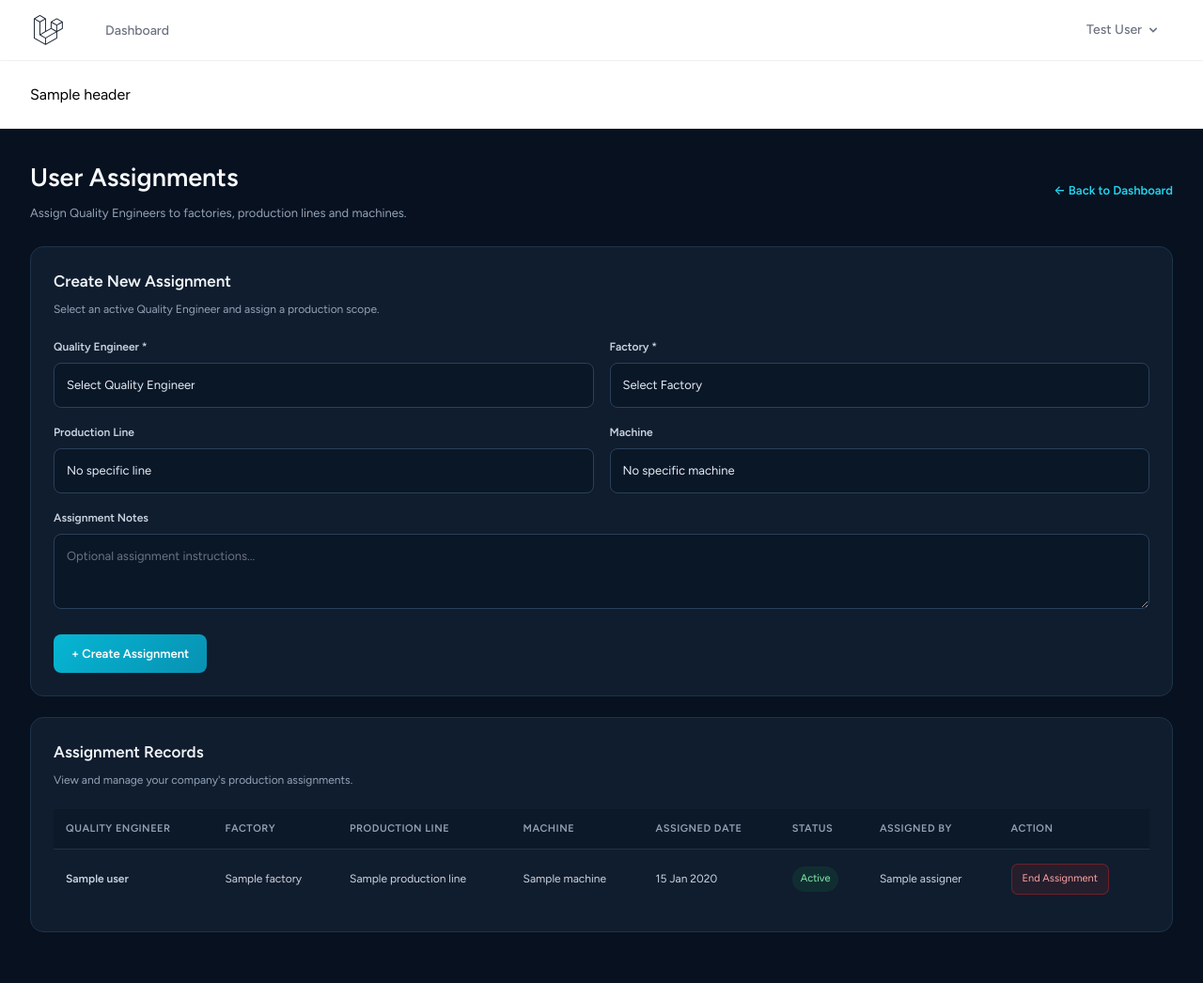
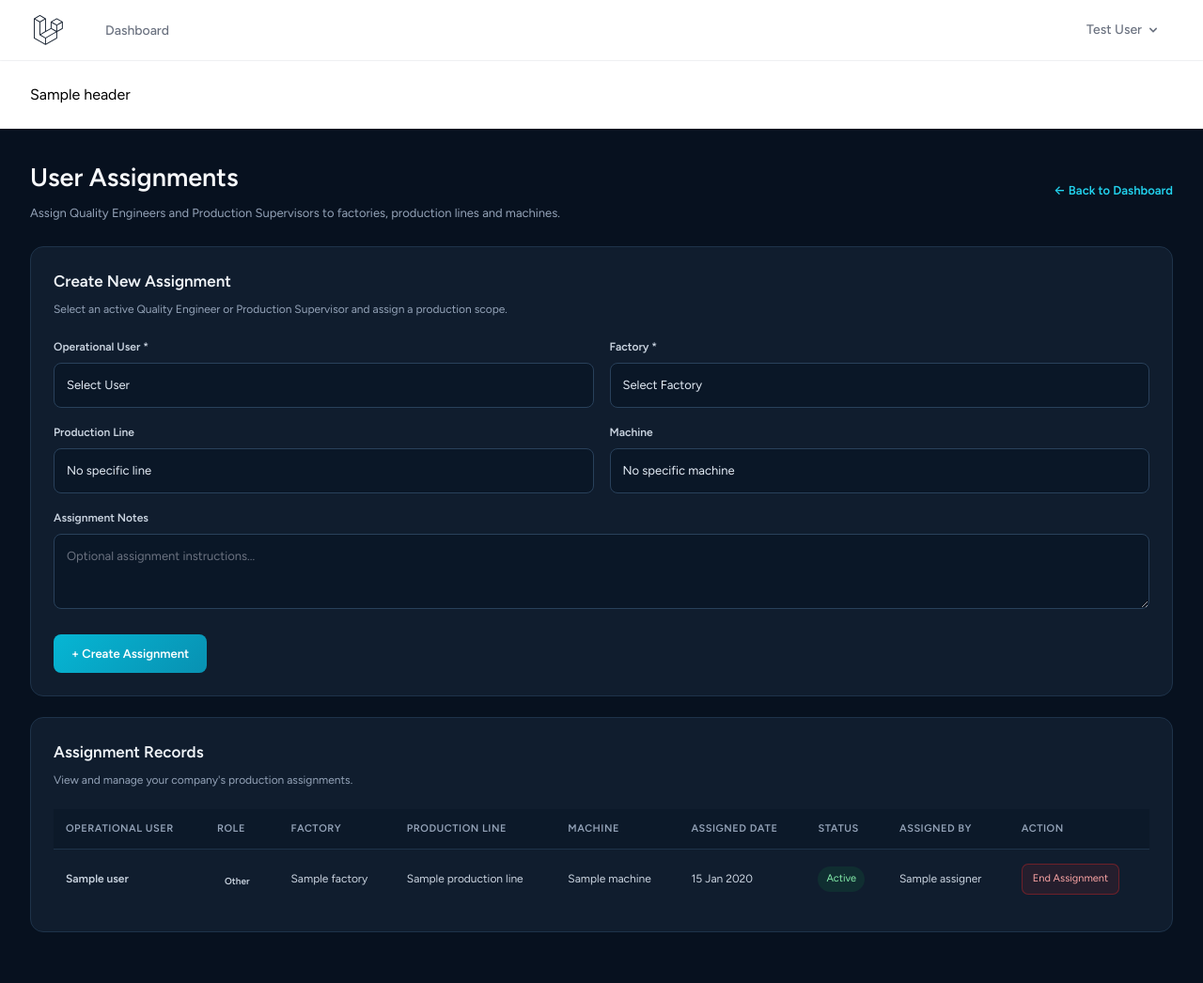
Before and after one commit to shifat-ullah769/QualiForge-AI, a Laravel app: template resources/views/company-admin/assignments/index.blade.php in a window 1280 px wide. Shown: the whole page at 94% size. Run offline with Laravel 12, Linux system fonts and the light colour scheme; a user stored in the database is signed in; data comes from the database, SQL or seed files in the repository; tables that the repository leaves empty hold one stand-in row (values such as "Sample post"); the template is opened without the code that fills it: most values are stand-ins (such as "Sample title", 1, 10 or a date in 2020); style sheets or scripts are compiled from the project's sources.

Commit message:
User assignment updated

```diff
--- a/resources/views/company-admin/assignments/index.blade.php
+++ b/resources/views/company-admin/assignments/index.blade.php
@@ -137,7 +137,7 @@
 
             .qf-as-table {
                 width: 100%;
-                min-width: 900px;
+                min-width: 1000px;
                 border-collapse: collapse;
             }
 
@@ -174,6 +174,25 @@
                 color: #cbd5e1;
             }
 
+            .qf-as-role {
+                display: inline-block;
+                margin-top: 5px;
+                padding: 4px 8px;
+                border-radius: 5px;
+                font-size: 10px;
+                font-weight: 600;
+            }
+
+            .qf-as-role.qe {
+                background: rgba(34,211,238,.12);
+                color: #67e8f9;
+            }
+
+            .qf-as-role.ps {
+                background: rgba(168,85,247,.13);
+                color: #c4b5fd;
+            }
+
             .qf-as-end-btn {
                 padding: 7px 11px;
                 border: 1px solid rgba(220,38,38,.4);
@@ -204,7 +223,7 @@
             <div class="qf-as-header">
                 <div>
                     <h1>User Assignments</h1>
-                    <p>Assign Quality Engineers to factories, production lines and machines.</p>
+                    <p>Assign Quality Engineers and Production Supervisors to factories, production lines and machines.</p>
                 </div>
 
                 <a href="{{ route('dashboard') }}" class="qf-as-back">
@@ -238,7 +257,7 @@
             <div class="qf-as-card">
                 <h2>Create New Assignment</h2>
                 <p class="qf-as-description">
-                    Select an active Quality Engineer and assign a production scope.
+                    Select an active Quality Engineer or Production Supervisor and assign a production scope.
                 </p>
 
                 <form method="POST" action="{{ route('company-admin.assignments.store') }}">
@@ -247,13 +266,15 @@
                     <div class="qf-as-grid">
 
                         <div class="qf-as-field">
-                            <label>Quality Engineer *</label>
+                            <label>Operational User *</label>
                             <select name="user_id" required>
-                                <option value="">Select Quality Engineer</option>
+                                <option value="">Select User</option>
                                 @foreach($users as $user)
                                     <option value="{{ $user->id }}"
                                         @selected(old('user_id') == $user->id)>
-                                        {{ $user->name }} ({{ $user->email }})
+                                        {{ $user->name }}
+                                        — {{ $user->role?->value === 'production_supervisor' ? 'Production Supervisor' : 'Quality Engineer' }}
+                                        ({{ $user->email }})
                                     </option>
                                 @endforeach
                             </select>
@@ -326,7 +347,8 @@
                         <table class="qf-as-table">
                             <thead>
                                 <tr>
-                                    <th>Quality Engineer</th>
+                                    <th>Operational User</th>
+                                    <th>Role</th>
                                     <th>Factory</th>
                                     <th>Production Line</th>
                                     <th>Machine</th>
@@ -342,6 +364,16 @@
                                     <tr>
                                         <td>
                                             <strong>{{ $assignment->user?->name ?? 'Unknown' }}</strong>
+                                        </td>
+
+                                        <td>
+                                            @if($assignment->user?->role?->value === 'production_supervisor')
+                                                <span class="qf-as-role ps">Production Supervisor</span>
+                                            @elseif($assignment->user?->role?->value === 'quality_engineer')
+                                                <span class="qf-as-role qe">Quality Engineer</span>
+                                            @else
+                                                <span class="qf-as-role">Other</span>
+                                            @endif
                                         </td>
 
                                         <td>{{ $assignment->factory?->name ?? '—' }}</td>
```
Also changed, not shown: app/Http/Controllers/CompanyAdmin/UserAssignmentController.php (+13 -2 lines), app/Services/UserAssignmentService.php (+7 -1 lines).
